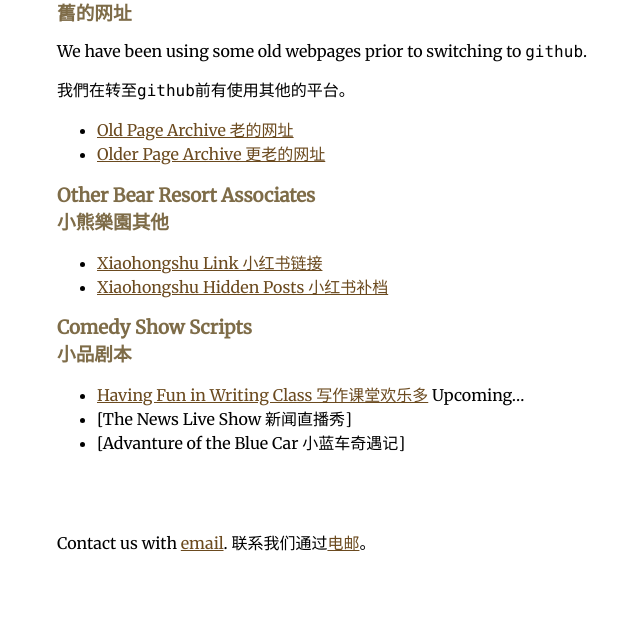
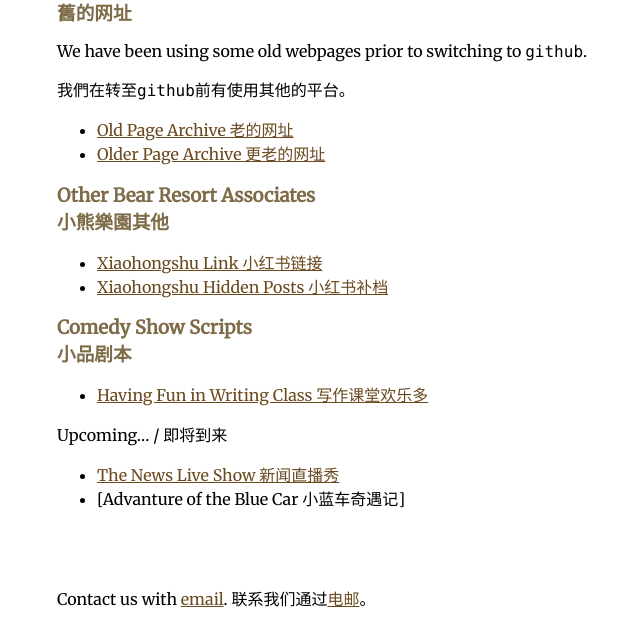
Before and after one commit to Bear-Resort/bear-resort.github.io, a Jekyll site: the page built from archive/archive.md, in a window 1280 px wide. Shown: the part 505-1123 px from the top of the page, without its empty margins (71-711 px from the left). Built offline with Jekyll 4.4.1, drawn with Linux system fonts in a browser that asks for light colours; before the commit the page ends 1067 px from its top, so only the background shows below that.

```diff
--- a/archive/archive.md
+++ b/archive/archive.md
@@ -24,9 +24,10 @@
 - [Xiaohongshu Hidden Posts 小红书补档](/posts/intro.html)
 
 ## Comedy Show Scripts <br> 小品剧本
-- [Having Fun in Writing Class 写作课堂欢乐多](小品-写作课堂欢乐多普通版.pdf)
-Upcoming...
-- [The News Live Show 新闻直播秀]
+- [Having Fun in Writing Class 写作课堂欢乐多](小品-写作课堂欢乐多.pdf)
+
+Upcoming... / 即将到来
+- [The News Live Show 新闻直播秀](语言-新闻秀.pdf)
 - [Advanture of the Blue Car 小蓝车奇遇记]
 
 <!-- ## Here are our departments <br> 这里是我们的部门
```
Also changed, not shown: 3 other files.
